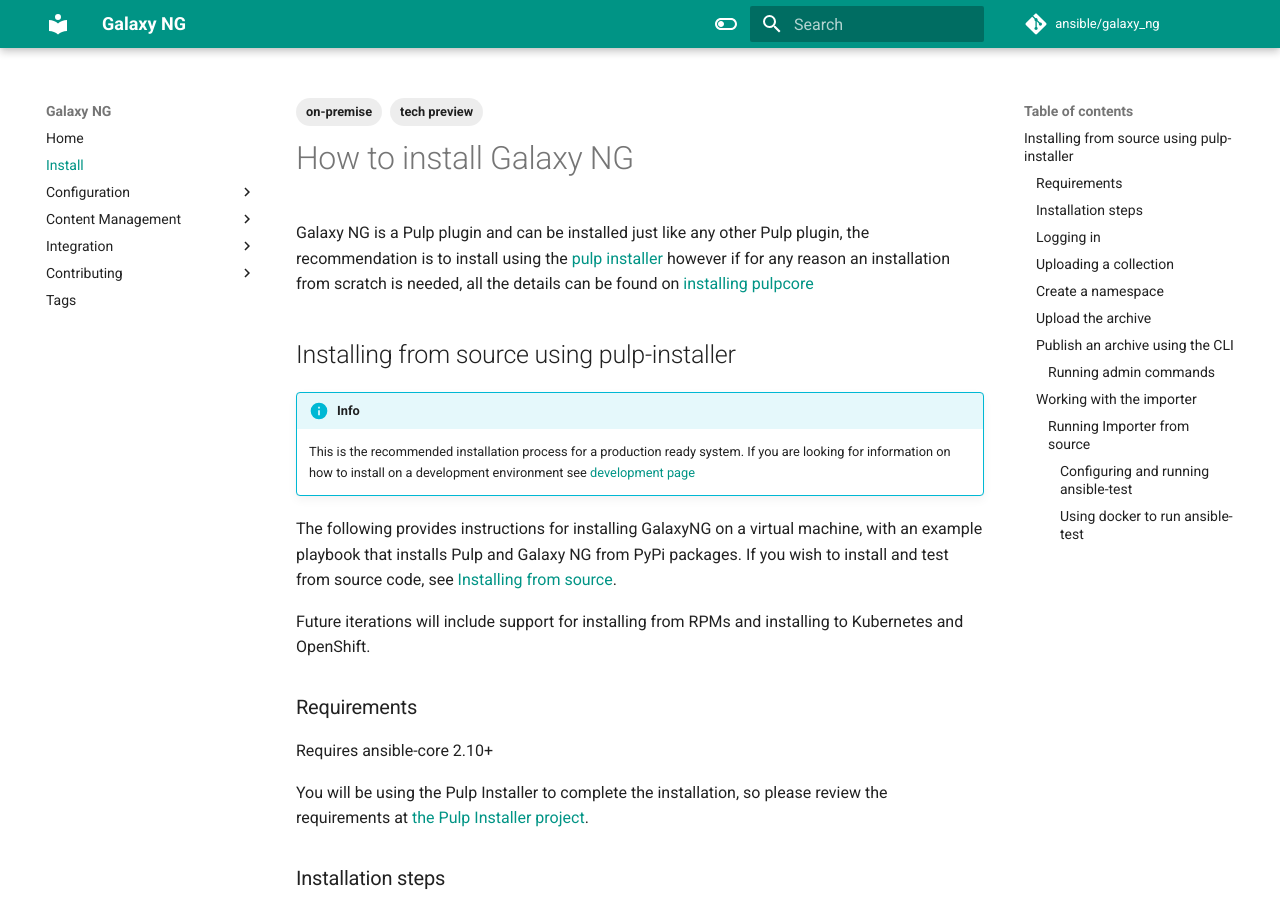
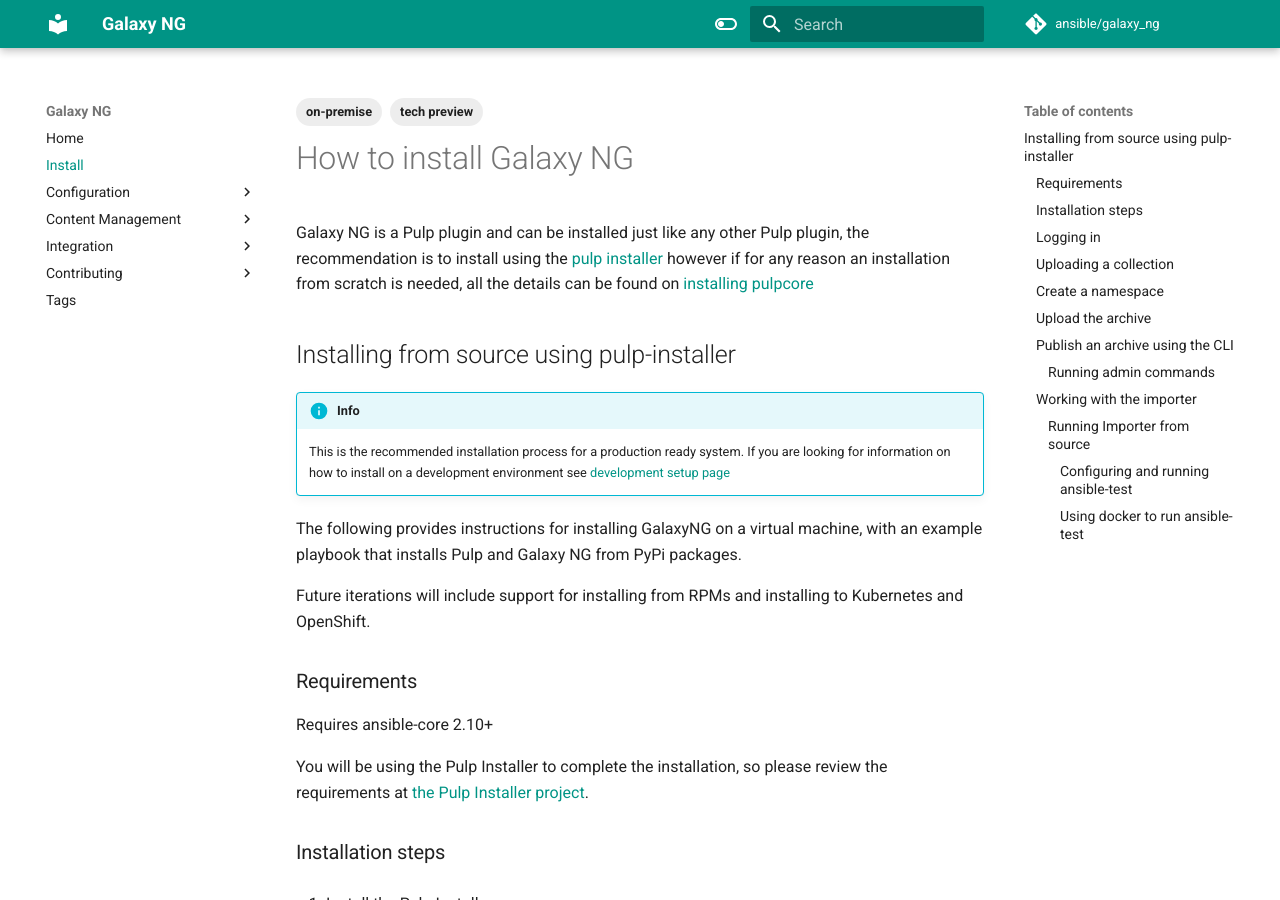
Before and after one commit to ansible/galaxy_ng, an MkDocs documentation site: the page built from docs/installation.md, in a window 1280 px wide and 900 px high. Built offline with MkDocs 1.6.1 and Material for MkDocs 9.7.7, drawn with Linux system fonts in a browser that asks for light colours; comment, search, counter and statistics services are not loaded.

Commit message:
Apply suggestions from code review
No-Issue

```diff
--- a/docs/installation.md
+++ b/docs/installation.md
@@ -15,9 +15,9 @@
 
 !!! info
     This is the recommended installation process for a production ready system. If you are looking
-    for information on how to install on a development environment see [development page](/development/)
+    for information on how to install on a development environment see [development setup page](/dev/setup/)
 
-The following provides instructions for installing GalaxyNG on a virtual machine, with an example playbook that installs Pulp and Galaxy NG from PyPi packages. If you wish to install and test from source code, see [Installing from source](https://github.com/ansible/galaxy_ng/wiki/Installing-from-source).
+The following provides instructions for installing GalaxyNG on a virtual machine, with an example playbook that installs Pulp and Galaxy NG from PyPi packages.
 
 Future iterations will include support for installing from RPMs and installing to Kubernetes and OpenShift.
 
```
Also changed, not shown: docs/config/collection_signing.md (+2 -2 lines).
